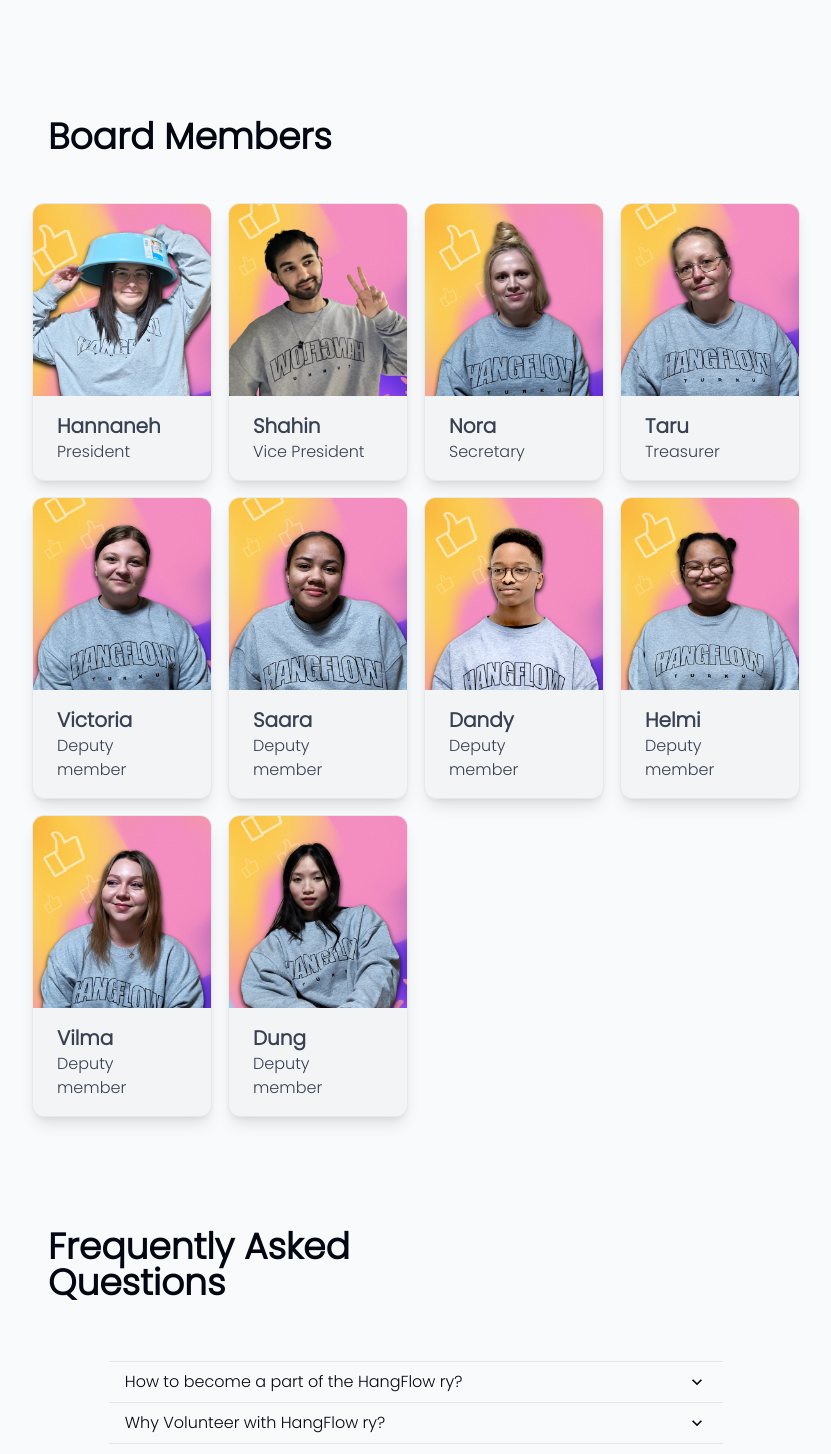
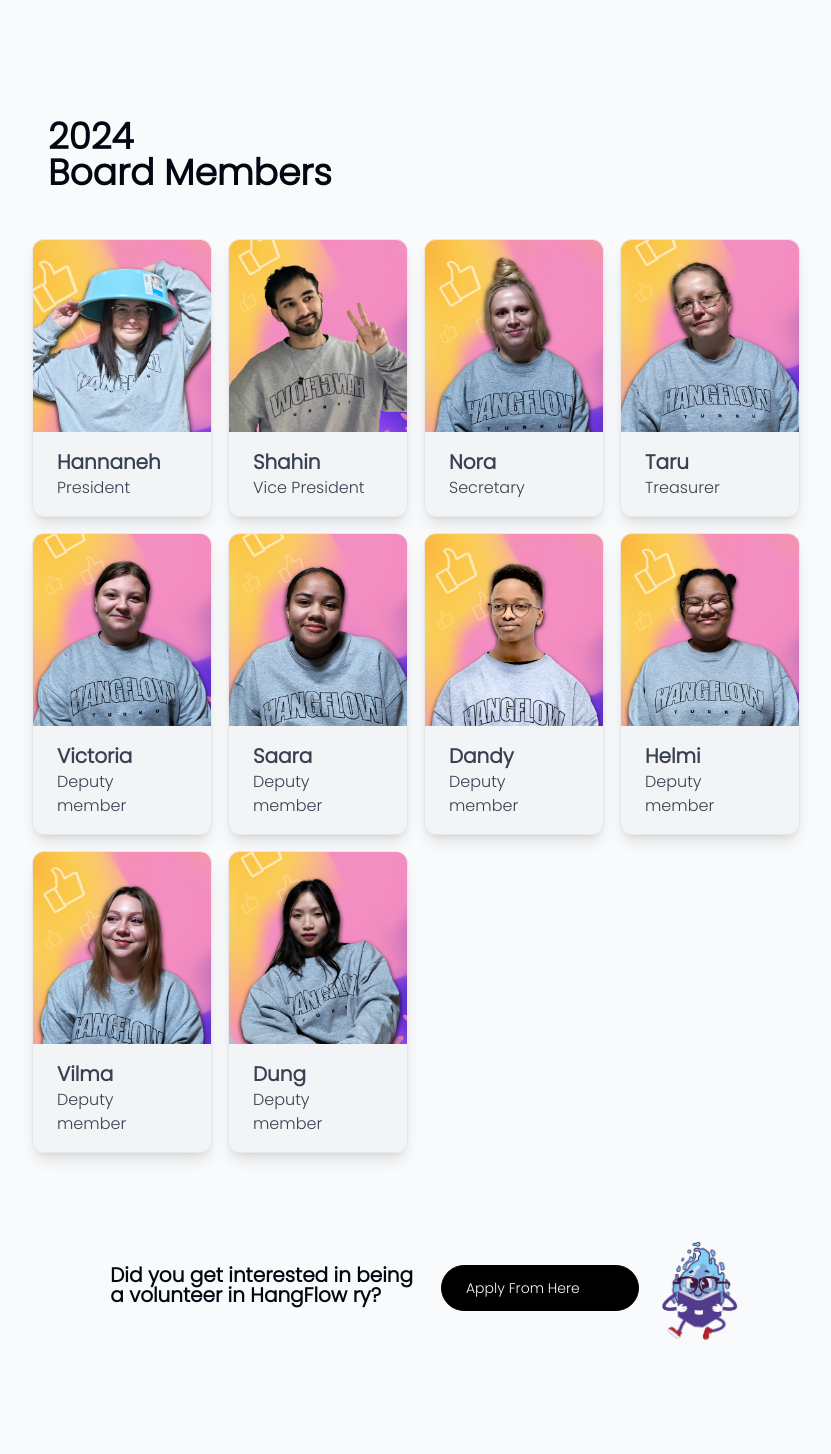
Before and after one commit to ProfMoriartey/hangflow, a Next.js app: page /en/about in a window 1280 px wide. Shown: the part 1623-3077 px from the top of the page, without its empty margins (224-1055 px from the left). Built offline with nearby package versions, Linux system fonts and the light colour scheme.

Commit message:
Mionr positioning edits

```diff
--- a/app/[locale]/about/page.tsx
+++ b/app/[locale]/about/page.tsx
@@ -18,8 +18,8 @@ export default function AboutUs() {
             <div className="flex flex-col items-center justify-center scroll-smooth">
                 <AboutIntro aboutIntro1={t("aboutIntro.aboutIntro1")} aboutIntro2={t("aboutIntro.aboutIntro2")} events={t("aboutIntro.events")} />
                 <AboutAbout aboutTitle={t("aboutAbout.aboutTitle")} aboutDesc1={t("aboutAbout.aboutDesc1")} aboutDesc2={t("aboutAbout.aboutDesc2")} aboutDesc3={t("aboutAbout.aboutDesc3")} aboutDesc4={t("aboutAbout.aboutDesc4")} aboutDesc5={t("aboutAbout.aboutDesc5")} aboutDesc6={t("aboutAbout.aboutDesc6")} aboutDesc7={t("aboutAbout.aboutDesc7")}/>
-                <AboutGrid/>
-                <AboutQuestions/>
+                <AboutGrid boardTitle1={t("boardTitle1")} boardTitle2={t("boardTitle2")} />
+                {/* <AboutQuestions/> */}
                 <AboutApply line1={t("aboutApply.line1")} line2={t("aboutApply.line2")} apply={t("aboutPage.apply")}/>
             </div>
         </div>
--- a/components/about-grid.tsx
+++ b/components/about-grid.tsx
@@ -13,7 +13,10 @@ import router from "next/router";
 
 import AboutMember from "./about-member";
 
-export default function AboutGrid() {
+export default function AboutGrid({ boardTitle1, boardTitle2 }: {
+    boardTitle1: string,
+    boardTitle2: string
+  }) {
     const locale = useLocale();
     const router = useRouter();
 
@@ -38,7 +41,10 @@ export default function AboutGrid() {
                 animate={{ opacity: 1, y: 0 }}
             >
                 <span className="font-extrabold flex text-left justify-start">
-                Board Members{" "}
+                {boardTitle1}{" "}
+                </span>
+                <span className="font-extrabold flex text-left justify-start">
+                {boardTitle2}{" "}
                 </span>
 
             </motion.h3>
--- a/components/events-about.tsx
+++ b/components/events-about.tsx
@@ -46,7 +46,7 @@ export default function EventsAbout({ eventTitle, eventsDesc1, eventsDesc2, even
 
         </div>
 
-        <p className="basis-1/2 mx-4 mt-0 sm:mt-5 mb-6 sm:mb-5 text-sm text-left">
+        <p className="basis-1/2 flex flex-col gap-4  mx-4 mt-0 sm:mt-5 mb-6 sm:mb-12 text-sm text-left">
         <div>{eventsDesc1}{""}</div>
         <div>{eventsDesc2}{""}</div>
         <div>{eventsDesc3}{""}</div>
--- a/components/features.tsx
+++ b/components/features.tsx
@@ -27,7 +27,7 @@ export default function Features({valuesTitle1, valuesTitle2 }: {
     >
       <SectionHeading>
         <motion.h3
-          className="mb-5 mt-2 px-4 text-2xl font-medium !leading-[1] sm:text-3xl flex flex-col items-center"
+          className="mb-5 mt-2 sm:mt-10 sm:mb-20 px-4 text-2xl font-medium !leading-[1] sm:text-3xl flex flex-col items-center"
           initial={{ opacity: 0, y: 100 }}
           animate={{ opacity: 1, y: 0 }}
         >
--- a/messages/fi.json
+++ b/messages/fi.json
@@ -56,7 +56,7 @@
     },
     "eventsPage": {
       "eventsIntro": "HANGFLOW TAPAHTUMAT",
-      "eventTitle": "Mitä ovat HangFlow ry:n tapahtumat?",
+      "eventTitle": "Mitä ovat HangFlow ry tapahtumat?",
       "eventsDesc1": "HangFlow ry:n tapahtumat tarjoavat nuorille mahdollisuuden pitää hauskaa, kokea uusia asioita, luoda yhteyksiä, ilmaista itseään ja ottaa merkityksellisiä rooleja johtajuudessa. Nämä tapahtumat ovat turvallisempia ja rohkeampeja tiloja, joissa nuoret voivat jakaa ideoitaan vapaasti, oppia uusia taitoja ja tutkia omaa potentiaaliaan ilman pelkoa tuomitsemisesta. HangFlow ry:n tapahtumat vaihtelevat luovista työpajoista ja vertaisohjatuista keskusteluista yhteisöprojekteihin ja hauskoihin aktiviteetteihin, jotka tuovat nuoret yhteen käytännössä melkein kaikki on mahdollista!",
       "eventsDesc2": "HangFlow ry tapahtumien ytimessä on motto 'nuorilta nuorille,' mikä takaa, että nuoret ovat aktiivisesti mukana suunnittelemassa ja muokkaamassa kaikkia tapahtuman osa-alueita. Kyse on siitä, että heille annetaan välineet, tuki ja vapaus toteuttaa omia visioitaan samalla, kun luodaan yhteisöllisyyden ja osallisuuden tunnetta.",
       "eventsDesc3": "Parasta tässä kaikessa on se, että kaikki HangFlow ry tapahtumat ovat täysin ilmaisia 13–29 vuotiaille nuorille. Joten mitä vielä odotat? Tutustu tuleviin tapahtumiimme ja tule mukaan pitämään hauskaa! ",
```
